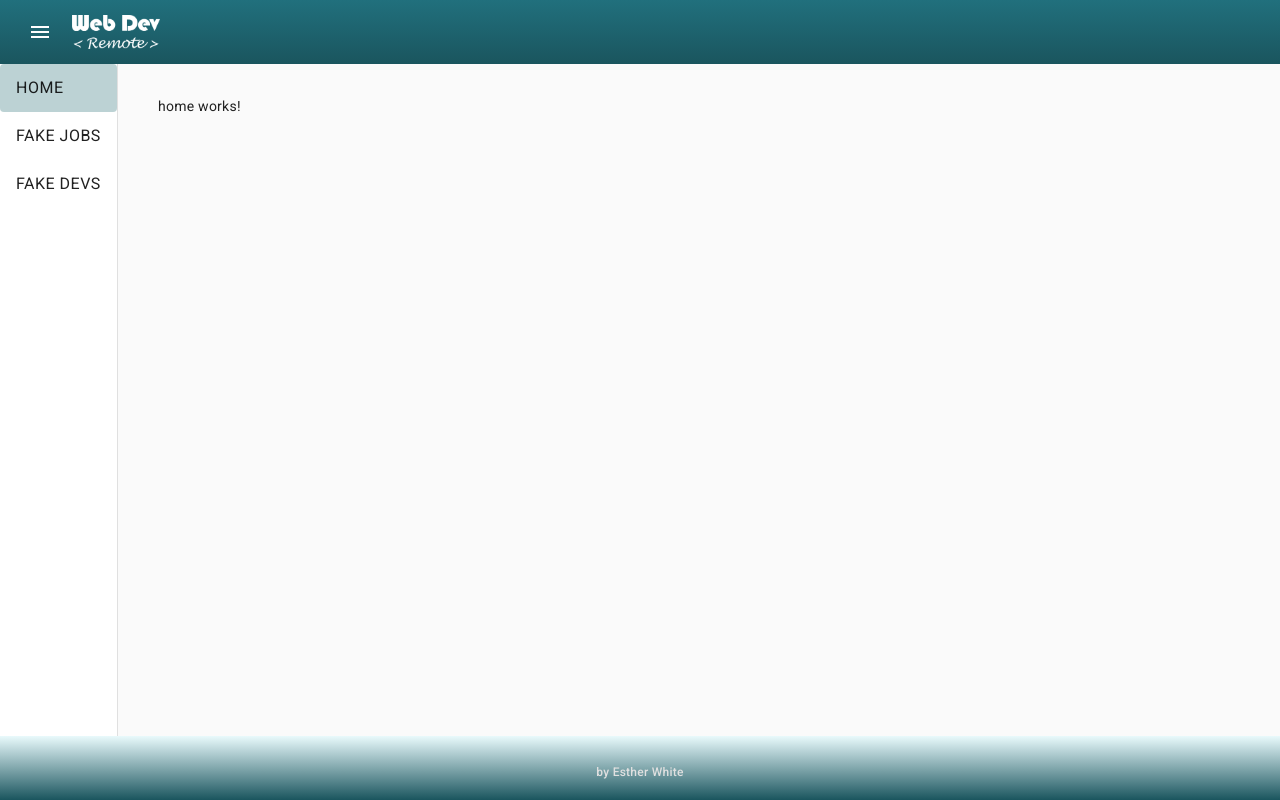
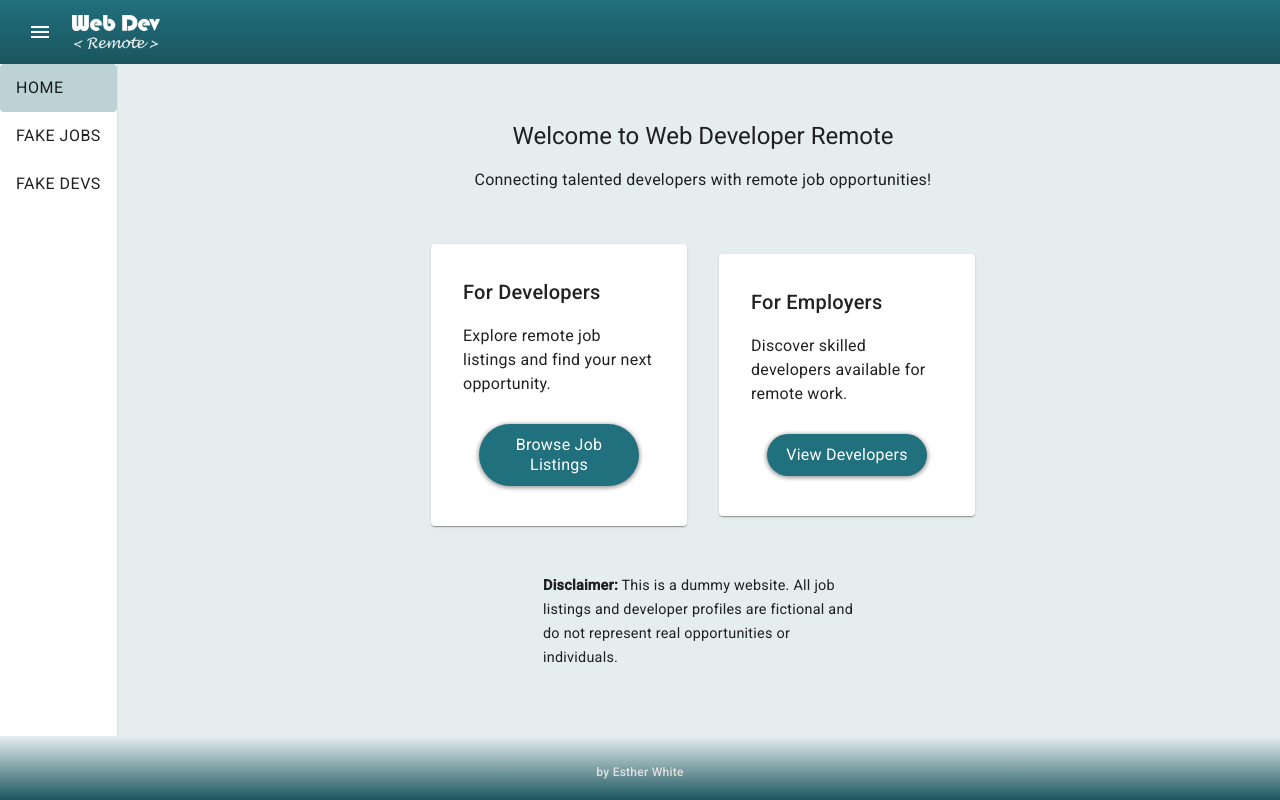
Before and after one commit to esthersoftwaredev/Angular-WebDevRemote, an Angular app in the folder web-dev-remote/: page /home in a window 1280 px wide. Built offline with nearby package versions, Linux system fonts and the light colour scheme.

Commit message:
ok for now

```diff
--- a/web-dev-remote/src/app/app.component.scss
+++ b/web-dev-remote/src/app/app.component.scss
@@ -1,9 +1,3 @@
-:host {
-
-
-
-}
-
 .container {
   display: flex;
   flex-direction: column;
@@ -37,6 +31,7 @@
   }
 
   .sidenav-container {
+    background-color: #e6edef;
     flex: 1;
 
     &.is-mobile {
@@ -73,7 +68,7 @@
   }
 
   .footer {
-    background: linear-gradient(#e9fafc, #1a555e);
+    background: linear-gradient(#e6edef, #1a555e);
     display: flex;
     align-items: center;
     justify-content: center;
--- a/web-dev-remote/src/app/components/devs-list/devs-list.component.html
+++ b/web-dev-remote/src/app/components/devs-list/devs-list.component.html
@@ -1 +1,2 @@
 <p>devs-list works!</p>
+<p>to be continued</p>
--- a/web-dev-remote/src/app/components/home/home.component.html
+++ b/web-dev-remote/src/app/components/home/home.component.html
@@ -1 +1,23 @@
-<p>home works!</p>
+<div class="home">
+  <div class="intro-section">
+    <h1>Welcome to Web Developer Remote</h1>
+    <p>Connecting talented developers with remote job opportunities!</p>
+  </div>
+
+  <div class="cards-wrapper">
+    <mat-card>
+      <h2>For Developers</h2>
+      <p>Explore remote job listings and find your next opportunity.</p>
+      <a routerLink="/jobs">Browse Job Listings</a>
+    </mat-card>
+
+    <mat-card>
+      <h2>For Employers</h2>
+      <p>Discover skilled developers available for remote work.</p>
+      <a routerLink="/developers">View Developers</a>
+    </mat-card>
+  </div>
+  <div class="disclaimer">
+    <p><strong>Disclaimer:</strong> This is a dummy website. All job listings and developer profiles are fictional and do not represent real opportunities or individuals.</p>
+  </div>
+</div>
--- a/web-dev-remote/src/app/components/home/home.component.scss
+++ b/web-dev-remote/src/app/components/home/home.component.scss
@@ -0,0 +1,56 @@
+.home {
+  display: flex;
+  flex-direction: column;
+  align-items: center;
+  justify-content: center;
+
+  p {
+    font-size: 1rem;
+    line-height: 1.5rem;
+  }
+
+  .intro-section {
+    margin: 1.5rem 0;
+    h1 {
+      text-align: center;
+    }
+  }
+
+  .cards-wrapper {
+    display: flex;
+    align-items: center;
+    justify-content: center;
+
+    mat-card {
+      width: 20vw;
+      padding: 2rem;
+      margin: 1rem;
+
+      a {
+        color: #fff;
+        font-size: 1rem;;
+        text-align: center;
+        text-decoration: none;
+        background-color: #21707d;
+        padding: 0.7rem;
+        margin: 1rem 1rem 0.5rem;
+        border-radius: 15rem;
+        box-shadow: 0 1px 4px 1px #00000065;
+
+        &:hover {
+          background-color: #4093a0;
+          box-shadow: 0 1px 4px 1px #00000065 inset;
+        }
+      }
+    }
+  }
+
+  .disclaimer {
+    width: 25vw;
+    margin: 2rem 0 3.5rem;
+
+    p {
+      font-size: 0.9rem;
+    }
+  }
+}
--- a/web-dev-remote/src/app/components/home/home.component.ts
+++ b/web-dev-remote/src/app/components/home/home.component.ts
@@ -1,9 +1,12 @@
 import { Component } from '@angular/core';
+import { RouterLink} from "@angular/router";
+
+import {MatCardModule} from '@angular/material/card';
 
 @Component({
   selector: 'app-home',
   standalone: true,
-  imports: [],
+  imports: [RouterLink, MatCardModule],
   templateUrl: './home.component.html',
   styleUrl: './home.component.scss'
 })
--- a/web-dev-remote/src/app/components/jobs-list/jobs-list.component.html
+++ b/web-dev-remote/src/app/components/jobs-list/jobs-list.component.html
@@ -1 +1,2 @@
 <p>jobs-list works!</p>
+<p>to be continued</p>
```
